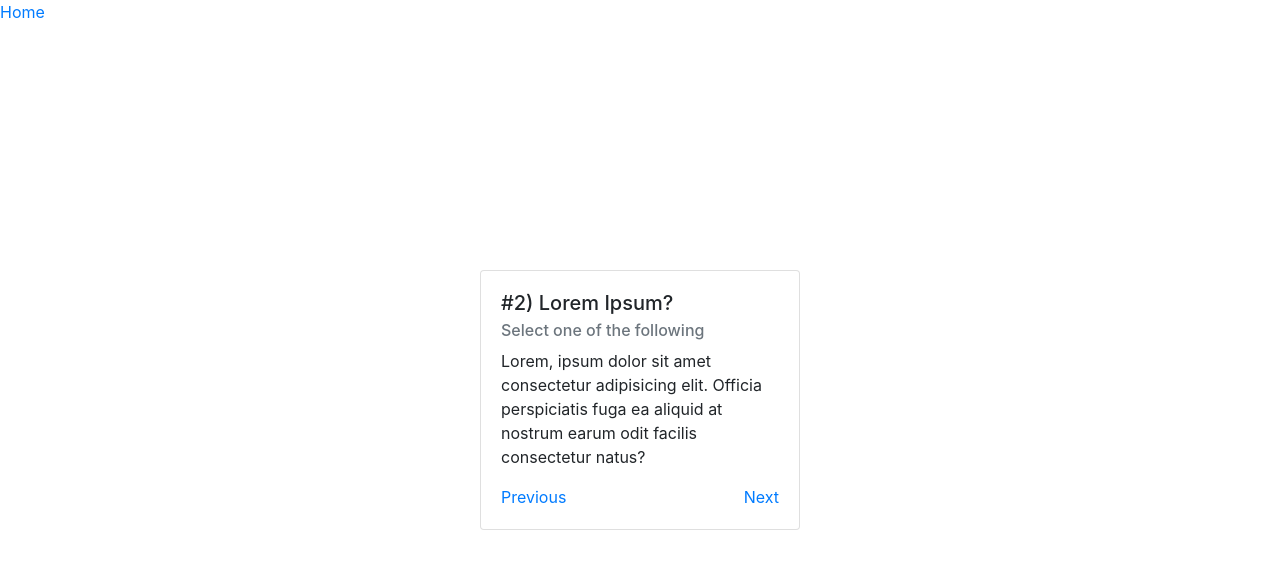
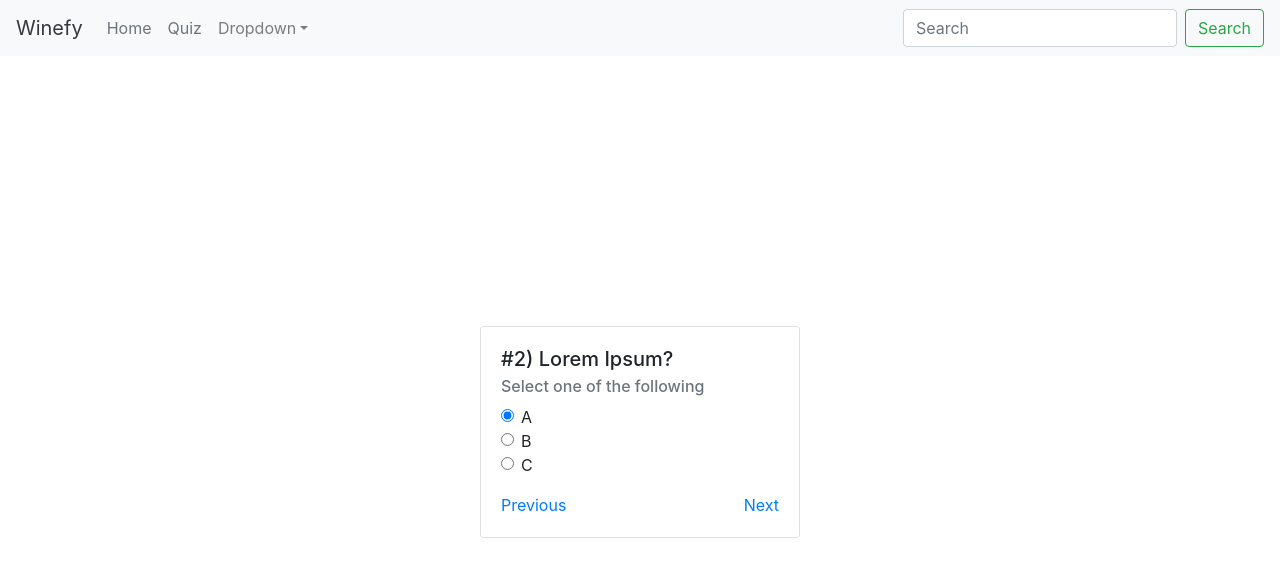
Before and after one commit to jacobvp2/Winefy, a React (Create React App) app in the folder frontend/: page /quiz/2 in a window 1280 px wide. Shown: the top 576 px of the page. Built offline with nearby package versions, Linux system fonts and the light colour scheme.

Commit message:
data working in quiz and basic navbar added

```diff
--- a/frontend/src/App.js
+++ b/frontend/src/App.js
@@ -25,7 +25,7 @@ function App() {
               <Landing />
           </Route>
           <Route path='/quiz/:id'>
-              <Quiz/>
+              <Quiz answers={answers} setAnswers={setAnswers}/>
           </Route>
         </Switch>
       </Router>
--- /dev/null
+++ b/frontend/src/Components/Navigation.jsx
@@ -0,0 +1,36 @@
+import React from 'react'
+import { Link} from "react-router-dom";
+import Navbar from 'react-bootstrap/Navbar';
+import Nav from 'react-bootstrap/Nav';
+import NavDropdown from 'react-bootstrap/NavDropdown';
+import Form from 'react-bootstrap/Form';
+import FormControl from 'react-bootstrap/FormControl';
+import Button from 'react-bootstrap/Button';
+
+const Navigation = () => {
+    return (
+        <Navbar bg="light" expand="lg">
+        <Navbar.Brand><Link to='/' className='text-dark'>Winefy</Link></Navbar.Brand>
+        <Navbar.Toggle aria-controls="basic-navbar-nav" />
+        <Navbar.Collapse id="basic-navbar-nav">
+            <Nav className="mr-auto">
+            <Nav.Link><Link to='/' className='text-muted'>Home</Link></Nav.Link>
+            <Nav.Link><Link to='/quiz/1' className='text-muted'>Quiz</Link></Nav.Link>
+            <NavDropdown title="Dropdown" id="basic-nav-dropdown">
+                <NavDropdown.Item href="#action/3.1">Action</NavDropdown.Item>
+                <NavDropdown.Item href="#action/3.2">Another action</NavDropdown.Item>
+                <NavDropdown.Item href="#action/3.3">Something</NavDropdown.Item>
+                <NavDropdown.Divider />
+                <NavDropdown.Item href="#action/3.4">Separated link</NavDropdown.Item>
+            </NavDropdown>
+            </Nav>
+            <Form inline>
+            <FormControl type="text" placeholder="Search" className="mr-sm-2" />
+            <Button variant="outline-success">Search</Button>
+            </Form>
+        </Navbar.Collapse>
+        </Navbar>
+    )
+}
+
+export default Navigation
--- a/frontend/src/Views/Landing.jsx
+++ b/frontend/src/Views/Landing.jsx
@@ -1,10 +1,11 @@
 import React from 'react'
 import { Link } from "react-router-dom";
+import Navigation from '../Components/Navigation'
 
 const Landing = () => {
     return (
         <div>
-            <Link to='/quiz/1'>Quiz</Link>
+            <Navigation />
         </div>
     )
 }
--- a/frontend/src/Views/Quiz.jsx
+++ b/frontend/src/Views/Quiz.jsx
@@ -1,25 +1,62 @@
 import React from 'react'
 import { Link, useParams } from "react-router-dom";
 import Card from 'react-bootstrap/Card';
+import Form from 'react-bootstrap/Form';
+import Button from 'react-bootstrap/Button';
+import Navigation from '../Components/Navigation'
 
-const Quiz = () => {
+const Quiz = ({ answers, setAnswers }) => {
     let { id } = useParams();
+    const updateAnswers = (e) => {
+        setAnswers((old) => ({
+            ...old,
+            [id]: e.target.value,
+        }))
+    }
 
     return (
         <div>
-            <Link to='/'>Home</Link>
+            <Navigation />
             <div className='d-flex justify-content-center vh-100'>
                 <div className='align-self-center pb-5'>
                 <Card style={{ width: '20rem' }}>
                     <Card.Body>
                         <Card.Title>#{id}) Lorem Ipsum?</Card.Title>
                         <Card.Subtitle className="mb-2 text-muted">Select one of the following</Card.Subtitle>
-                        <Card.Text>
-                            Lorem, ipsum dolor sit amet consectetur adipisicing elit. Officia perspiciatis fuga ea aliquid at nostrum earum odit facilis consectetur natus?
-                        </Card.Text>
+                        <Form onChange={updateAnswers}>
+                            <Form.Group>
+                                <Form.Check
+                                    type={'radio'}
+                                    name={id}
+                                    id={`${id}A`}
+                                    label='A'
+                                    value='A'
+                                    checked={answers[id] == 'A' && 'checked'}
+                                />
+                                <Form.Check
+                                    type={'radio'}
+                                    name={id}
+                                    id={`${id}B`}
+                                    label='B'
+                                    value='B'
+                                    checked={answers[id] == 'B' && 'checked'}
+                                />
+                                <Form.Check
+                                    type={'radio'}
+                                    name={id}
+                                    id={`${id}C`}
+                                    label='C'
+                                    value='C'
+                                    checked={answers[id] == 'C' && 'checked'}
+                                />
+                            </Form.Group>
+                        </Form>
                         <div className='d-flex justify-content-between'>
-                            <Link to={`${parseInt(id) - 1}`}>Previous</Link>
-                            <Link to={`${parseInt(id) + 1}`}>Next</Link>
+                            {id > 1 ? <Link to={`${parseInt(id) - 1}`}>Previous</Link> : 'Previous'}
+                            {id <= 10 ?
+                                <Link to={`${parseInt(id) + 1}`}>Next</Link> :
+                                <Link to={`${parseInt(id) + 1}`}><Button variant="primary" size='sm'>Submit</Button></Link>
+                            }
                         </div>
                     </Card.Body>
                 </Card>
```
